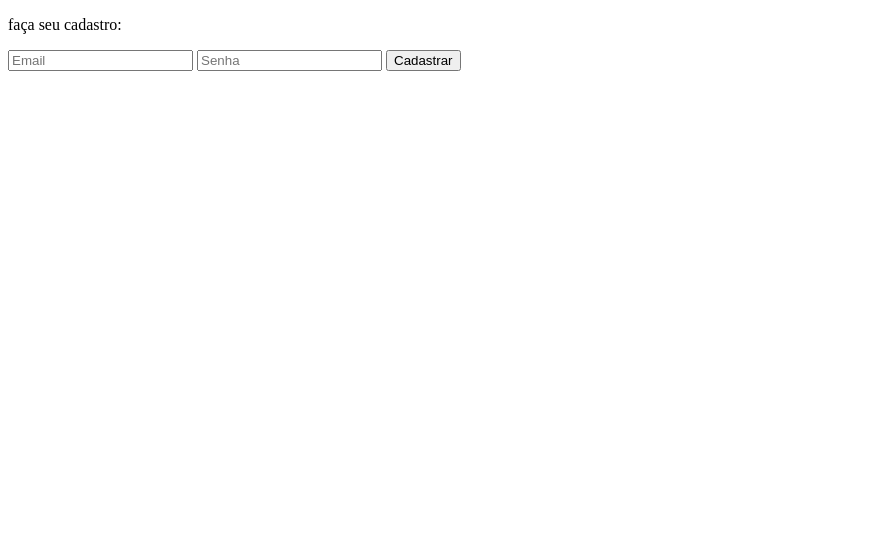
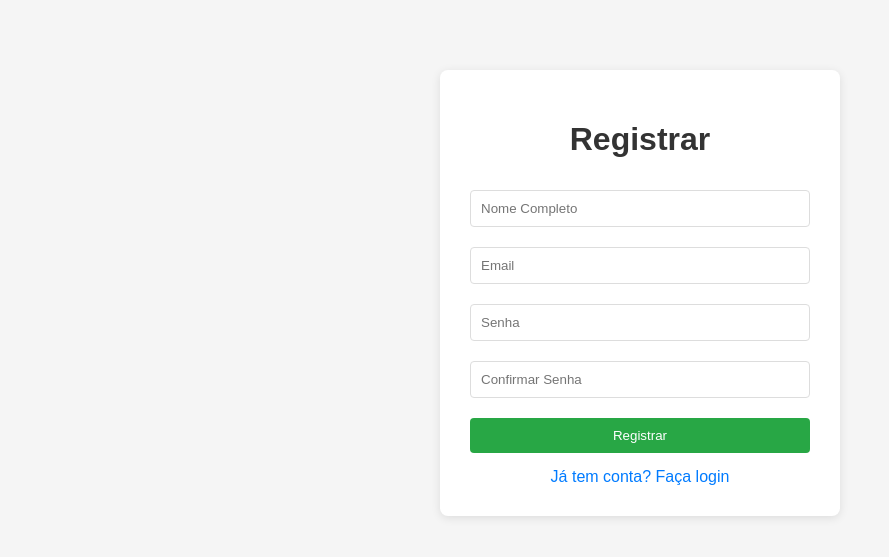
Before and after one commit to irlansales/expense-splitter, a Flask app: page /register in a window 1280 px wide. Shown: the top 557 px of the page, without its empty margins (0-889 px from the left). Run offline with Flask 3, Linux system fonts and the light colour scheme.

Commit message:
Add register route and understand GET vs POST

```diff
--- a/app/templates/register.html
+++ b/app/templates/register.html
@@ -1,17 +1,77 @@
 <!DOCTYPE html>
-<html lang="en">
+<html lang="pt-BR">
+
 <head>
     <meta charset="UTF-8">
     <meta name="viewport" content="width=device-width, initial-scale=1.0">
-    <title>Document</title>
+    <title>Registrar - Expense Splitter</title>
+    <style>
+        body {
+            font-family: Arial, sans-serif;
+            max-width: 400px;
+            margin: 50px auto;
+            padding: 20px;
+            background-color: #f5f5f5;
+        }
+
+        .register-box {
+            background-color: white;
+            padding: 30px;
+            border-radius: 8px;
+            box-shadow: 0 2px 10px rgba(0, 0, 0, 0.1);
+        }
+
+        h1 {
+            text-align: center;
+            color: #333;
+        }
+
+        input {
+            width: 100%;
+            padding: 10px;
+            margin: 10px 0;
+            border: 1px solid #ddd;
+            border-radius: 4px;
+            box-sizing: border-box;
+        }
+
+        button {
+            width: 100%;
+            padding: 10px;
+            background-color: #28a745;
+            color: white;
+            border: none;
+            border-radius: 4px;
+            cursor: pointer;
+            margin-top: 10px;
+        }
+
+        button:hover {
+            background-color: #218838;
+        }
+
+        a {
+            display: block;
+            text-align: center;
+            margin-top: 15px;
+            color: #007bff;
+            text-decoration: none;
+        }
+    </style>
 </head>
+
 <body>
-    <p>faça seu cadastro:</p>
-       <form method="POST">
+    <div class="register-box">
+        <h1>Registrar</h1>
+        <form method="POST">
+            <input type="text" name="nome" placeholder="Nome Completo" required>
             <input type="email" name="email" placeholder="Email" required>
             <input type="password" name="senha" placeholder="Senha" required>
-            <button type="submit">Cadastrar</button>
+            <input type="password" name="confirmar_senha" placeholder="Confirmar Senha" required>
+            <button type="submit">Registrar</button>
         </form>
+        <a href="/login">Já tem conta? Faça login</a>
+    </div>
+</body>
 
-</body>
 </html>
```
